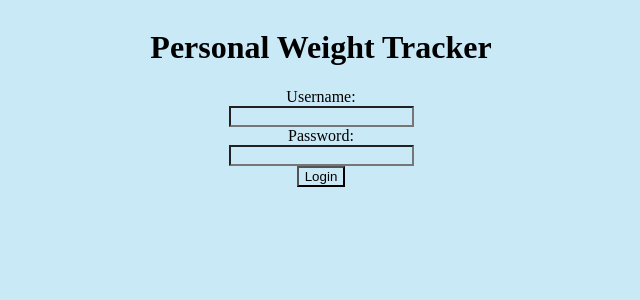
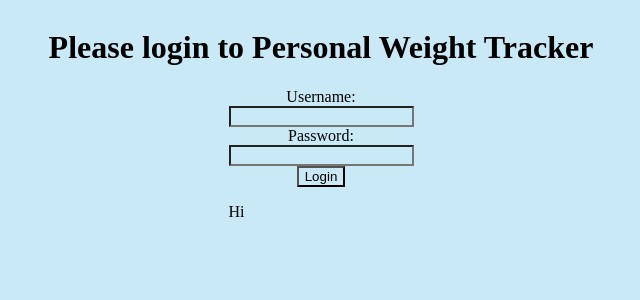
Before and after one commit to bj-tseng/Private-Fitness, a React app: page / in a window 1280 px wide. Shown: the top 300 px of the page, without its empty margins (319-959 px from the left). Built offline with nearby package versions, Linux system fonts and the light colour scheme.

Commit message:
Added data component in React

```diff
--- a/client/App.jsx
+++ b/client/App.jsx
@@ -1,6 +1,7 @@
 import React, { Component } from 'react';
 import { render } from 'react-dom';
-import Form from './Form.jsx'
+import Form from './Form.jsx';
+import Data from './Data.jsx';
 
 class App extends Component {
   constructor(props) {
@@ -15,7 +16,6 @@ class App extends Component {
   }
 
   updateUser(input) {
-    console.log(this.state.username)
     this.setState({
       ...this.state,
       username: input,
@@ -44,13 +44,19 @@ class App extends Component {
       body: JSON.stringify(data),
     })
     .then(res => res.json())
-    .then(res => console.log(res))
-    .catch(err => console.log(err));
+    .then(res => {
+      if (res) {
+        document.getElementById('welcome_msg').innerHTML = 'Welcome Back!';
+        document.getElementById('login_form').style.display = 'none';
+      };
+    })
+    .catch(err => console.log('error with the fetch: ', err));
   }
 
   render() {
     return (
       <div>
+        <div id ="login_form">
           <Form
             key={1}
             updateUser={this.updateUser}
@@ -60,6 +66,10 @@ class App extends Component {
             password={this.state.password}
           />
         </div>
+        <div>
+          <Data />
+        </div>
+      </div>
     )
   }
 }
--- /dev/null
+++ b/client/Data.jsx
@@ -0,0 +1,9 @@
+import React from 'react';
+
+const Data = () => {
+  return (
+    <p id="data_pull">Hi</p>
+  )
+}
+
+export default Data;
--- a/client/index.html
+++ b/client/index.html
@@ -7,7 +7,7 @@
 </head>
 <body>
   <header>
-    <h1>Personal Weight Tracker</h1>
+    <h1 id="welcome_msg">Please login to Personal Weight Tracker</h1>
   </header>
   <div id="root"></div>
   <script src="build/bundle.js"></script>
```
Also changed, not shown: 2 other files (tests, documents, lock files or other folders). Lines whose indentation alone changed are shown as unchanged.
